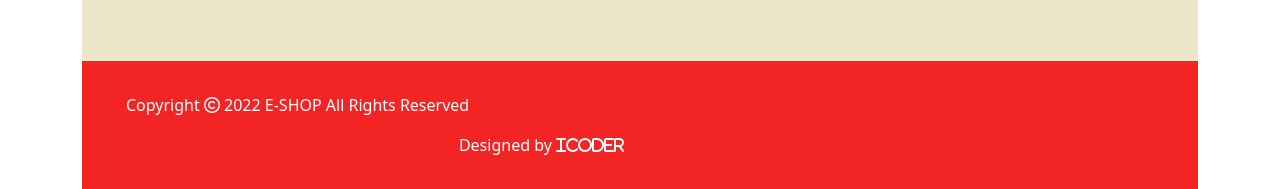
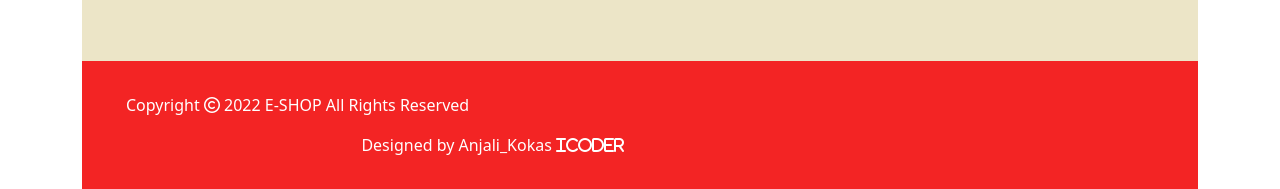
Before and after one commit to ANJALIKOKAS/E-Shop, a plain HTML site: page e-com/ecommerce/index.html in a window 1280 px wide. Shown: the part 5080-5269 px from the top of the page. Drawn offline with nearby package versions, Linux system fonts and the light colour scheme; a script that the page names is missing.

Commit message:
Update index.html

```diff
--- a/e-com/ecommerce/index.html
+++ b/e-com/ecommerce/index.html
@@ -1053,7 +1053,7 @@
                     </div>
                     <div class="col-12 col-lg-6 p-1 p-lg-3 text-center text-lg-end">
 
-                        <p  >  Designed by   <a href="#" target="_blank" style="text-decoration: none"> <i class="fa-solid fa-i"></i><i class="fa-solid fa-c"></i><i class="fa-solid fa-o"></i><i class="fa-solid fa-d"></i><i class="fa-solid fa-e"></i><i class="fa-solid fa-r"></i> </a></p>
+                        <p  >  Designed by  Anjali_Kokas <i class="fa-solid fa-i"></i><i class="fa-solid fa-c"></i><i class="fa-solid fa-o"></i><i class="fa-solid fa-d"></i><i class="fa-solid fa-e"></i><i class="fa-solid fa-r"></i> </a></p>
                     </div>
                 </div>
             </div>
```
